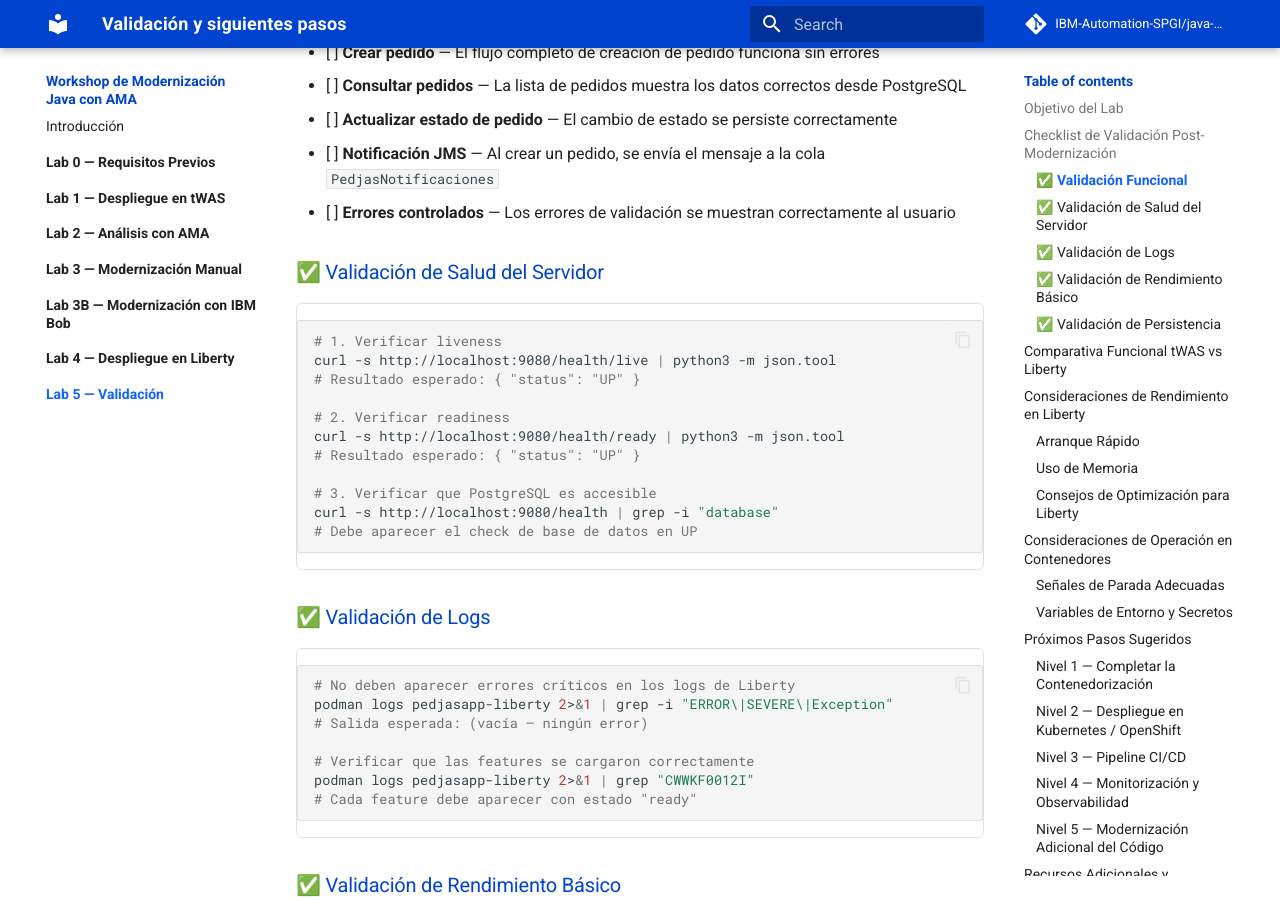
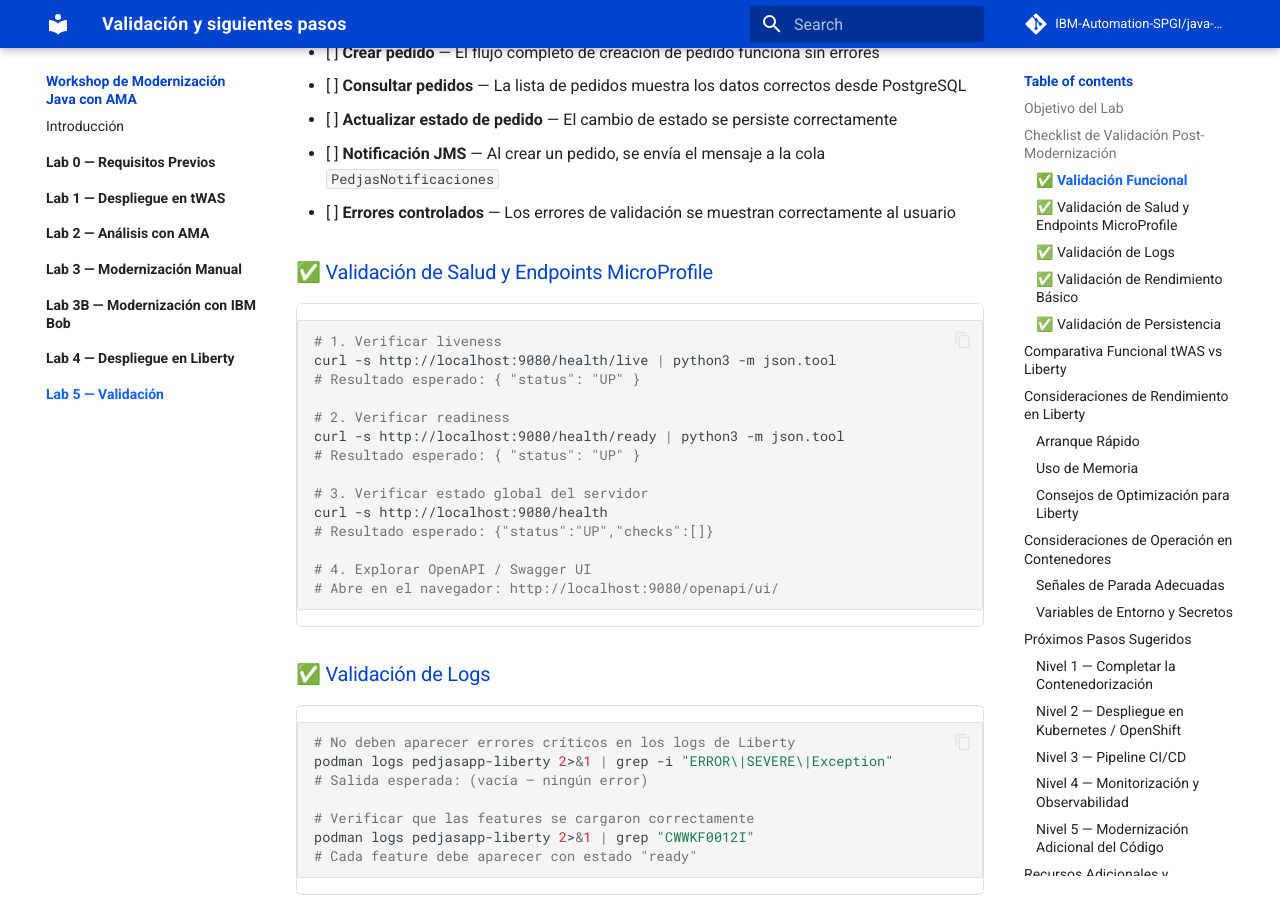
Before and after one commit to IBM-Automation-SPGI/java-mod-workshop, an MkDocs documentation site: the page built from docs/lab5/index.md, in a window 1280 px wide and 900 px high, scrolled down 698 px. Built offline with MkDocs 1.6.1 and Material for MkDocs 9.7.7, drawn with Linux system fonts in a browser that asks for light colours; comment, search, counter and statistics services are not loaded.

Commit message:
fix(docs/server): align mpOpenAPI, metrics security config, and CMP notes with live audit

````diff
--- a/docs/lab5/index.md
+++ b/docs/lab5/index.md
@@ -23,7 +23,7 @@ Completa los siguientes puntos para confirmar que la migración ha sido exitosa:
 - [ ] **Notificación JMS** — Al crear un pedido, se envía el mensaje a la cola `PedjasNotificaciones`
 - [ ] **Errores controlados** — Los errores de validación se muestran correctamente al usuario
 
-### ✅ Validación de Salud del Servidor
+### ✅ Validación de Salud y Endpoints MicroProfile
 
 ```bash
 # 1. Verificar liveness
@@ -34,9 +34,12 @@ curl -s http://localhost:9080/health/live | python3 -m json.tool
 curl -s http://localhost:9080/health/ready | python3 -m json.tool
 # Resultado esperado: { "status": "UP" }
 
-# 3. Verificar que PostgreSQL es accesible
-curl -s http://localhost:9080/health | grep -i "database"
-# Debe aparecer el check de base de datos en UP
+# 3. Verificar estado global del servidor
+curl -s http://localhost:9080/health
+# Resultado esperado: {"status":"UP","checks":[]}
+
+# 4. Explorar OpenAPI / Swagger UI
+# Abre en el navegador: http://localhost:9080/openapi/ui/
 ```
 
 ### ✅ Validación de Logs
````
Also changed, not shown: docs/lab1/index.md (+3 -0 lines), docs/lab4/index.md (+6 -0 lines), playwright-full-audit.js (added, +123 -0 lines), 1 other file.
